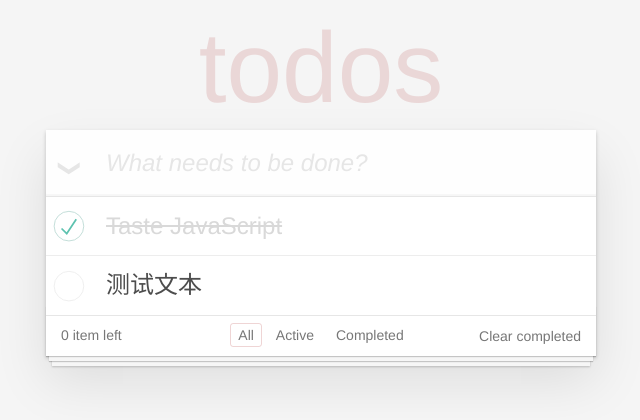
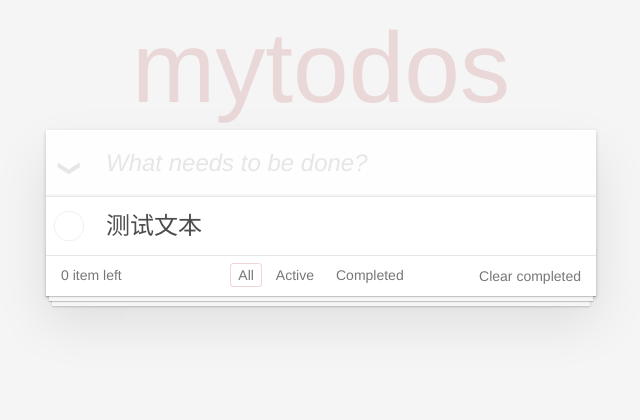
Before and after one commit to NIATAMA/react_review, a React (Create React App) app: page / in a window 1280 px wide. Shown: the top 420 px of the page, without its empty margins (319-959 px from the left). Built offline with nearby package versions, Linux system fonts and the light colour scheme.

Commit message:
todomvc 添加功能

```diff
--- a/src/components/todomvc/TodoList.jsx
+++ b/src/components/todomvc/TodoList.jsx
@@ -3,33 +3,114 @@ import React from 'react'
 class TodoList extends React.Component {
 
     state = {
+        toggleAll: false
+    }
+
+    componentDidMount() {
+        // 判断所有todos，都已完成则将toggleAll更改为true
+        let length = this.props.todos.filter(val => !val.completed).length
+        if (!length) this.setState({ toggleAll: true })
+    }
+    /**
+     * 更新todos
+     * @oldtodo 旧的todo
+     * @value 更新的值
+     */
+    updateTodo = (oldtodo, value) => {
+        if (value === '') return
+        let newtodo = Object.assign(oldtodo)
+        // 判断是更新状态还是更新内容
+        switch (typeof value) {
+            case 'string':
+                newtodo.title = value
+                break
+            case 'boolean':
+                newtodo.completed = value
+                break
+            default:
+                break
+        }
+        // 调用父组件提供的更新方法
+        this.props.updateTodos(newtodo)
+    }
+
+    /**
+     * 更新todos
+     * @oldtodo 旧的todo
+     * @value 更新的值
+     */
+    updateTodos = (oldtodo, value) => {
+        if (value === '') return
+        let newtodo = Object.assign(oldtodo)
+        // 判断是更新状态还是更新内容
+        switch (typeof value) {
+            case 'string':
+                newtodo.title = value
+                break
+            case 'boolean':
+                newtodo.completed = value
+                break
+            default:
+                break
+        }
+        // 调用父组件提供的更新方法
+        this.props.updateTodos(newtodo)
+    }
+
+    /**
+     * 一次更改所有todo.completed
+     */
+    toggleAllTodos = (e) => {
+        let toggleAll = e.target.checked
+        // 更新所有todos
+        let newtodos = this.props.todos.map(val => {
+            let newtodo = Object.assign(val)
+            newtodo.completed = toggleAll
+            return newtodo
+        })
+        this.props.updateTodos(newtodos)
+        // 更新state
+        this.setState({ toggleAll })
+    }
+
+    /**
+     * 删除一项todo
+     * @id 删除项todo的id
+     */
+    deleteTodo = (id) => {
+        // 筛选出未被删除的todo
+        let newtodos = this.props.todos.filter(val => val.id !== id)
+        // 更新todos
+        this.props.updateTodos(newtodos)
+    }
+
+    /**
+     * 双击label后显示可编辑的input
+     */
+    showEditInput = (e) => {
 
     }
-    // TODO: 列表遍历的问题
+
+
+    // TODO: 双击label进入编辑模式
     render() {
         let list = this.props.todos.map(val => (
             <li className={val.completed ? 'completed' : ''} key={val.id}>
                 <div className="view">
-                    <input className="toggle" type="checkbox" checked={val.completed} />
+                    <input className="toggle" type="checkbox" checked={val.completed}
+                        onChange={() => this.updateTodo(val, !val.completed)} />
                     <label>{val.title}</label>
-                    <button className="destroy"></button>
+                    <button className="destroy" onClick={() => this.deleteTodo(val.id)}></button>
                 </div>
                 <input className="edit" value="Rule the web" />
             </li>
         ))
         return (
             <section className="main">
-                <input id="toggle-all" className="toggle-all" type="checkbox" />
+                <input id="toggle-all" className="toggle-all" type="checkbox"
+                    checked={this.state.toggleAll} onChange={this.toggleAllTodos} />
                 <label htmlFor="toggle-all">Mark all as complete</label>
                 <ul className="todo-list">
-                    <li className="completed">
-                        <div className="view">
-                            <input className="toggle" type="checkbox" checked />
-                            <label>Taste JavaScript</label>
-                            <button className="destroy"></button>
-                        </div>
-                        <input className="edit" value="Create a TodoMVC template" />
-                    </li>
                     {list}
                 </ul>
             </section>
--- a/src/components/todomvc/TodoMvc.jsx
+++ b/src/components/todomvc/TodoMvc.jsx
@@ -9,13 +9,39 @@ import './index.css'
 import TodoList from './TodoList.jsx'
 
 // header
-function Header(props) {
-    return (
-        <header className="header">
-            <h1>todos</h1>
-            <input className="new-todo" placeholder="What needs to be done?" />
-        </header>
-    )
+class Header extends React.Component {
+
+    constructor(props) {
+        super(props)
+        this.mipt = React.createRef()
+    }
+
+    componentDidMount() {
+        // 处理主输入框自动聚焦
+        if (this.mipt) this.mipt.current.focus()
+    }
+
+    /**
+     * 添加todos
+     * @e 事件合成对象
+     */
+    insertTodos = (e) => {
+        // 回车添加-添加完毕清空输入框- 不能为空
+        let value = e.target.value
+        if (e.keyCode !== 13 || !value) return
+        this.props.onInsertTodos(value)
+        e.target.value = ''
+    }
+
+    render() {
+        return (
+            <header className="header">
+                <h1>mytodos</h1>
+                <input className="new-todo" placeholder="What needs to be done?"
+                    ref={this.mipt} onKeyDown={this.insertTodos} />
+            </header>
+        )
+    }
 }
 
 // footer
@@ -43,29 +69,50 @@ class TodoMvc extends React.Component {
 
     state = {
         todos: [
-            { completed: false, title: '测试文本', id: 'test' },
+            { completed: false, title: '测试文本', id: 1 },
         ],
         mainIpt: ''
     }
 
     /**
      * 更新state.todos
-     * @todo 更新的元素
+     * @todo 更新的元素或者数组
      */
     changeTodos = (todo) => {
-        // todo 是一个todos里的数组元素
-        let newtodos = this.state.todos.map(val => (val.id === todo.id ? todo : val))
+        // 判断todo是数组还是对象
+        let newtodos
+        if (Array.isArray(todo)) {
+            // 是数组
+            newtodos = todo
+        } else {
+            // 是对象
+            newtodos = this.state.todos.map(val => (val.id === todo.id ? todo : val))
+        }
         this.setState({
             todos: newtodos
         })
     }
 
+    /**
+     * 添加state.todos
+     * @todoTitle 添加的todo的标题
+     */
+    insertTodos = (todoTitle) => {
+        // todo 是一个todos里的数组元素
+        let newTodos = this.state.todos.slice()
+        newTodos.unshift({ completed: false, title: todoTitle, id: newTodos[0] ? newTodos[0].id + 1 : 1 })
+        this.setState({ todos: newTodos })
+    }
+
     render() {
+        // 无待办事项时隐藏
+        let todoslist = this.state.todos.length > 0 ? (<TodoList todos={this.state.todos} updateTodos={this.changeTodos} />) : ''
+        let footer = this.state.todos.length > 0 ? (<Footer />) : ''
         return (
             <section className="todoapp">
-                <Header />
-                <TodoList todos={this.state.todos} updateTodos={this.changeTodos} />
-                <Footer />
+                <Header onInsertTodos={this.insertTodos} />
+                {todoslist}
+                {footer}
             </section>
         )
     }
```
